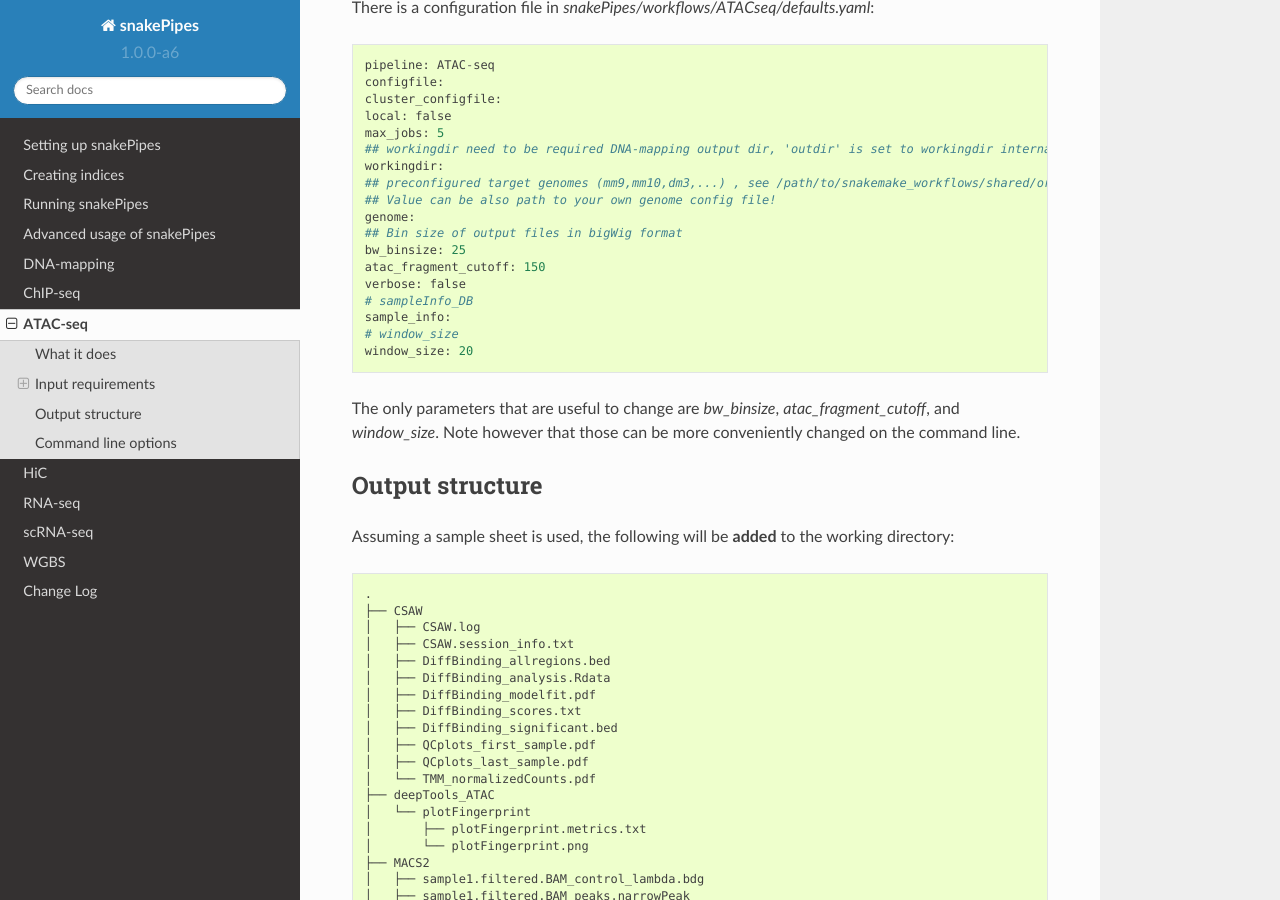
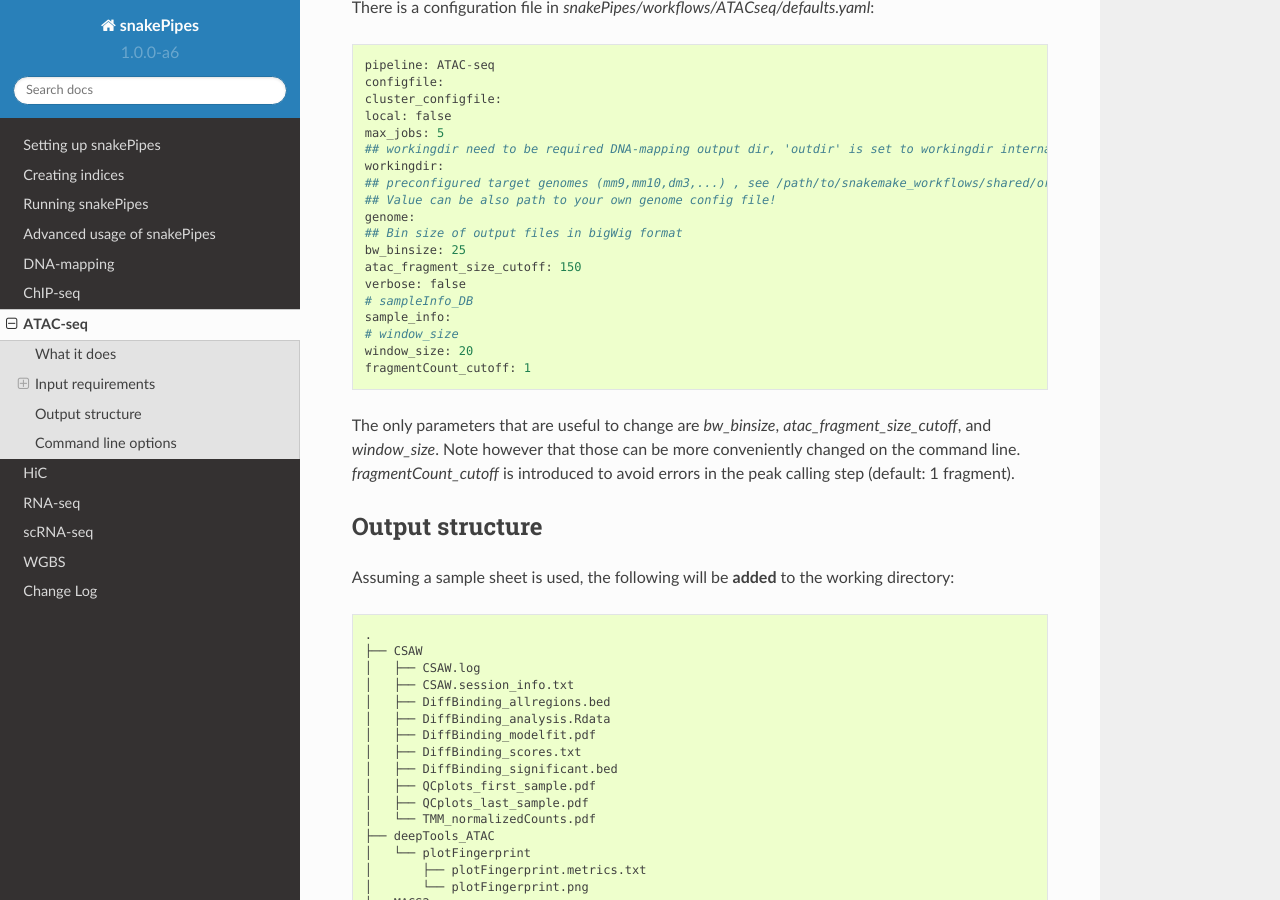
Before and after one commit to maxplanck-ie/snakepipes, a Sphinx documentation site: the page built from docs/content/workflows/ATAC-seq.rst, in a window 1280 px wide and 900 px high, scrolled down 2035 px. Built offline with Sphinx 7.4.7 and the Read the Docs theme 2.0.0, drawn with Linux system fonts in a browser that asks for light colours.

Commit message:
Updated doc

```diff
--- a/docs/content/workflows/ATAC-seq.rst
+++ b/docs/content/workflows/ATAC-seq.rst
@@ -72,14 +72,16 @@ There is a configuration file in `snakePipes/workflows/ATACseq/defaults.yaml`::
     genome:
     ## Bin size of output files in bigWig format
     bw_binsize: 25
-    atac_fragment_cutoff: 150
+    atac_fragment_size_cutoff: 150
     verbose: false
     # sampleInfo_DB
     sample_info:
     # window_size
     window_size: 20
+    fragmentCount_cutoff: 1
 
-The only parameters that are useful to change are `bw_binsize`, `atac_fragment_cutoff`, and `window_size`. Note however that those can be more conveniently changed on the command line.
+The only parameters that are useful to change are `bw_binsize`, `atac_fragment_size_cutoff`, and `window_size`. Note however that those can be more conveniently changed on the command line. `fragmentCount_cutoff` is
+introduced to avoid errors in the peak calling step (default: 1 fragment).
 
 Output structure
 ----------------
```
